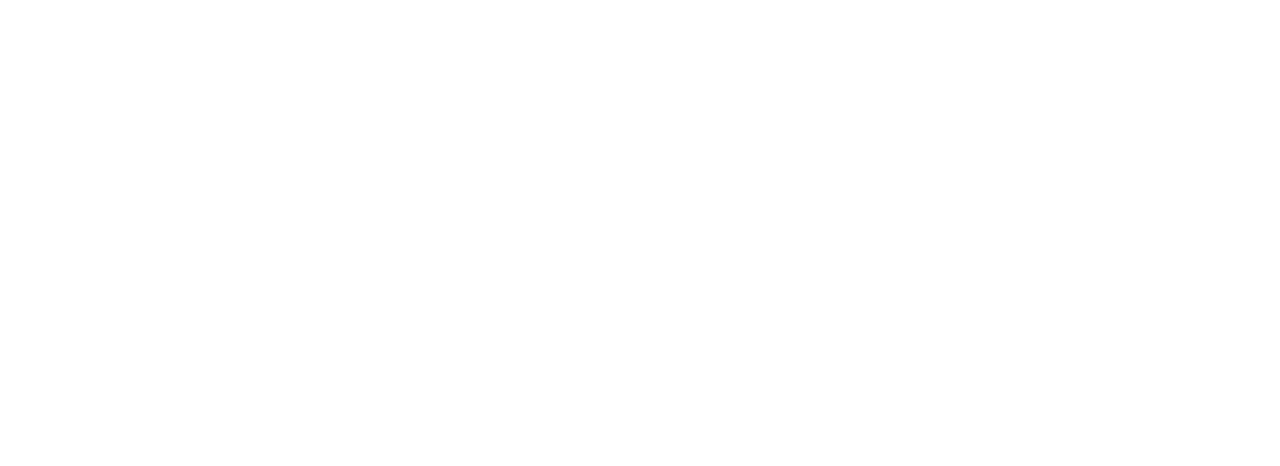
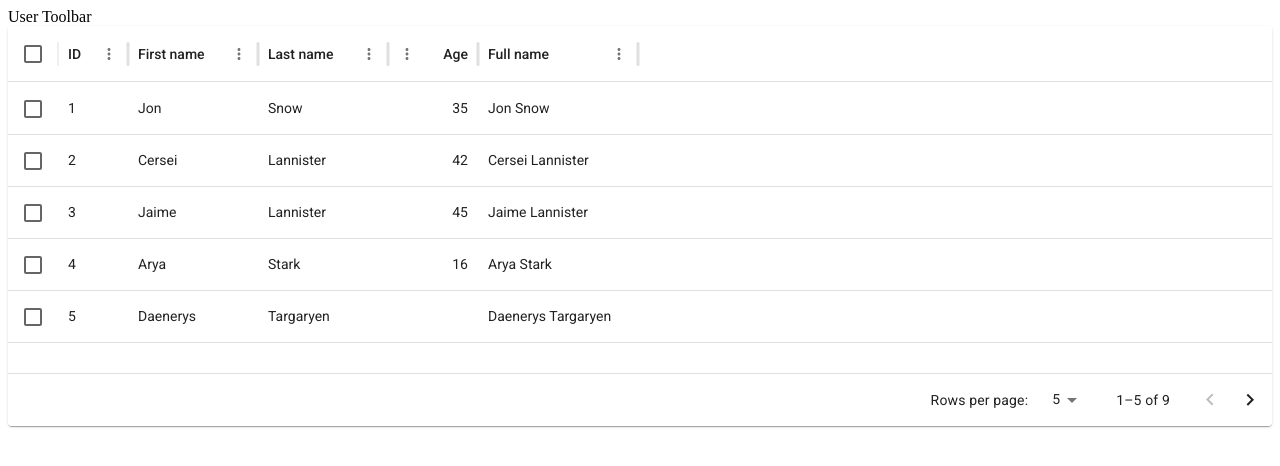
Before and after one commit to montaana01/auth-dashboard, a React (Vite) app: page /users in a window 1280 px wide. Before the commit this address had no page. Shown: the top 466 px of the page. Built offline with nearby package versions, Linux system fonts and the light colour scheme.

Commit message:
feat: add MUI library and set table with mock data

```diff
--- a/index.html
+++ b/index.html
@@ -9,7 +9,13 @@
     <meta name="apple-mobile-web-app-title" content="Auth Dash" />
     <link rel="manifest" href="/favicon/site.webmanifest" />
     <meta name="viewport" content="width=device-width, initial-scale=1.0" />
-    <title>auth-dashboard</title>
+    <title>Auth Dashboard</title>
+    <link rel="preconnect" href="https://fonts.googleapis.com" />
+    <link rel="preconnect" href="https://fonts.gstatic.com" crossorigin />
+    <link
+      rel="stylesheet"
+      href="https://fonts.googleapis.com/css2?family=Roboto:wght@300;400;500;700&display=swap"
+    />
   </head>
   <body>
     <div id="root"></div>
--- a/package.json
+++ b/package.json
@@ -16,6 +16,11 @@
     "url": "git+https://github.com/montaana01/auth-dashboard"
   },
   "dependencies": {
+    "@emotion/react": "^11.14.0",
+    "@emotion/styled": "^11.14.1",
+    "@mui/icons-material": "^7.3.7",
+    "@mui/material": "^7.3.7",
+    "@mui/x-data-grid": "^8.27.0",
     "prettier": "^3.8.1",
     "react": "^19.2.0",
     "react-dom": "^19.2.0",
--- a/src/app/main.tsx
+++ b/src/app/main.tsx
@@ -1,12 +1,14 @@
 import { createRoot } from 'react-dom/client'
 import App from './App.tsx'
-import {BrowserRouter, Route, Routes} from "react-router";
+import { UserPage } from "../pages/users/UserPage.tsx";
+import { BrowserRouter, Route, Routes } from "react-router";
 
 createRoot(document.getElementById('root')!).render(
   <BrowserRouter>
     <Routes>
       <Route path="/" element={<App />} />
       <Route path="/auth" element={<App />} />
+      <Route path="/users" element={<UserPage />} />
     </Routes>
   </BrowserRouter>,
 );
--- /dev/null
+++ b/src/features/users/ui/UsersTable.tsx
@@ -0,0 +1,52 @@
+import { DataGrid, type GridColDef } from '@mui/x-data-grid';
+import Paper from '@mui/material/Paper';
+
+//TODO: replace this mock data with data from DB
+const columns: GridColDef[] = [
+  {field: 'id', headerName: 'ID', width: 70},
+  {field: 'firstName', headerName: 'First name', width: 130},
+  {field: 'lastName', headerName: 'Last name', width: 130},
+  {
+    field: 'age',
+    headerName: 'Age',
+    type: 'number',
+    width: 90,
+  },
+  {
+    field: 'fullName',
+    headerName: 'Full name',
+    description: 'This column has a value getter and is not sortable.',
+    sortable: false,
+    width: 160,
+    valueGetter: (_value, row) => `${row.firstName || ''} ${row.lastName || ''}`,
+  },
+];
+
+const rows = [
+  {id: 1, lastName: 'Snow', firstName: 'Jon', age: 35},
+  {id: 2, lastName: 'Lannister', firstName: 'Cersei', age: 42},
+  {id: 3, lastName: 'Lannister', firstName: 'Jaime', age: 45},
+  {id: 4, lastName: 'Stark', firstName: 'Arya', age: 16},
+  {id: 5, lastName: 'Targaryen', firstName: 'Daenerys', age: null},
+  {id: 6, lastName: 'Melisandre', firstName: null, age: 150},
+  {id: 7, lastName: 'Clifford', firstName: 'Ferrara', age: 44},
+  {id: 8, lastName: 'Frances', firstName: 'Rossini', age: 36},
+  {id: 9, lastName: 'Roxie', firstName: 'Harvey', age: 65},
+];
+
+const paginationModel = {page: 0, pageSize: 5};
+
+export const UsersTable = () => {
+  return (
+    <Paper sx={{height: 400, width: '100%'}}>
+      <DataGrid
+        rows={rows}
+        columns={columns}
+        initialState={{pagination: {paginationModel}}}
+        pageSizeOptions={[5, 10]}
+        checkboxSelection
+        sx={{border: 0}}
+      />
+    </Paper>
+  );
+}
--- /dev/null
+++ b/src/features/users/ui/UsersToolbar.tsx
@@ -0,0 +1,3 @@
+export const UsersToolbar = () => {
+  return <div>User Toolbar</div>
+}
--- /dev/null
+++ b/src/pages/users/UserPage.tsx
@@ -0,0 +1,9 @@
+import { UsersTable } from "../../features/users/ui/UsersTable.tsx";
+import { UsersToolbar } from "../../features/users/ui/UsersToolbar.tsx";
+
+export const UserPage = () => {
+  return (<>
+    <UsersToolbar />
+    <UsersTable />
+  </>)
+}
```
Also changed, not shown: 1 other file (tests, documents, lock files or other folders).
